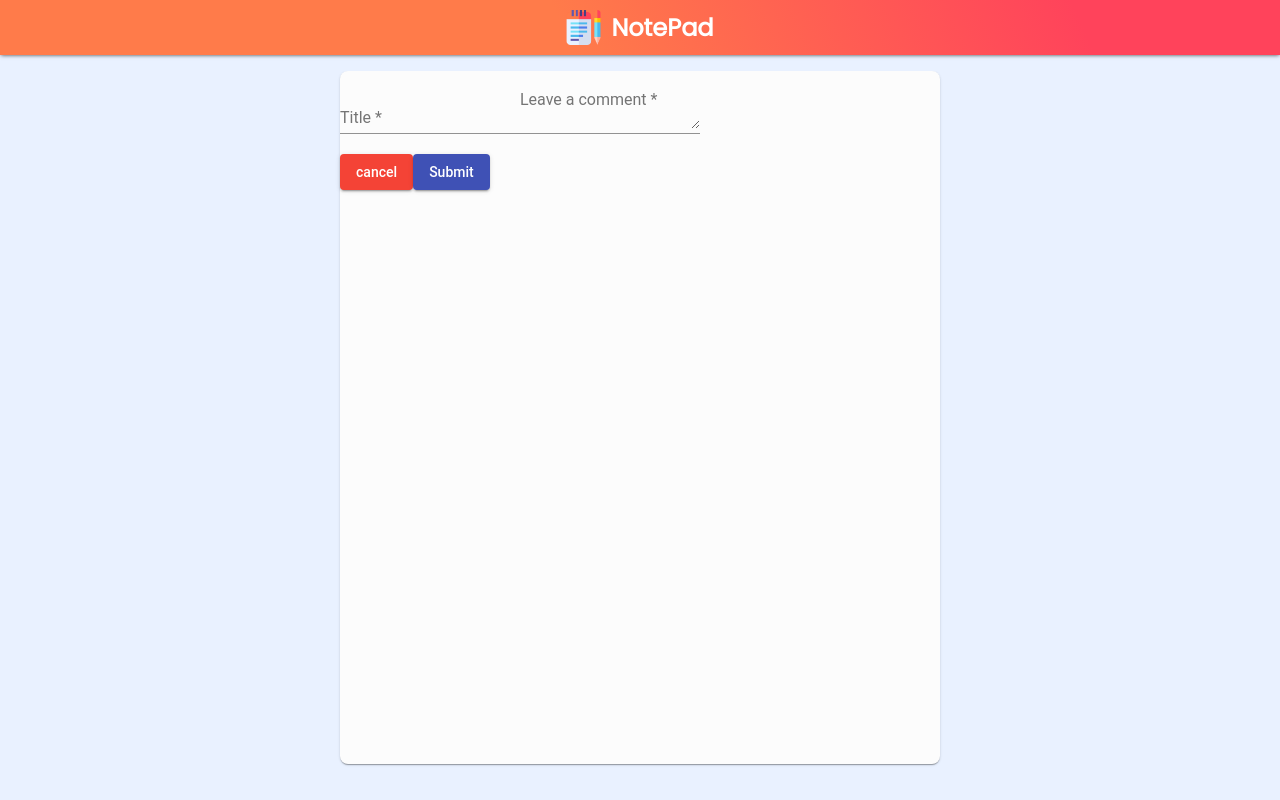
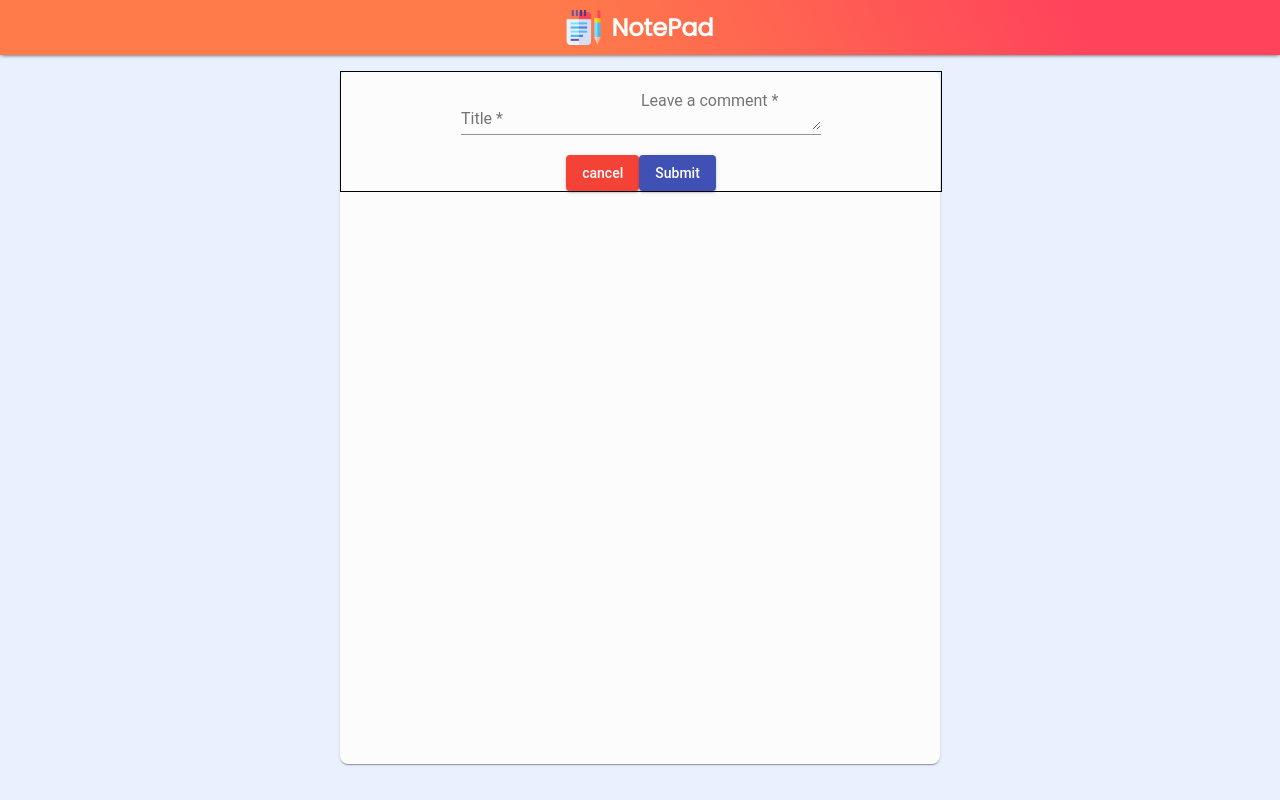
Before and after one commit to Moro-Afriyie/Note-App, an Angular app: page /addNote in a window 1280 px wide. Built offline with nearby package versions, Linux system fonts and the light colour scheme.

Commit message:
added a flex display to the form-box class in the add-note-page.component.html

```diff
--- a/src/app/add-note-page/add-note-page.component.scss
+++ b/src/app/add-note-page/add-note-page.component.scss
@@ -6,5 +6,12 @@
     background-color: rgb(252, 252, 252);
     box-shadow: $boxShadow;
     border-radius: 8px;
-    .form-box {}
+    .form-box {
+        display: flex;
+        flex-direction: column;
+        align-items: center;
+        width: 100%;
+        border: 1px solid;
+        // height: 100%;
+    }
 }
```
